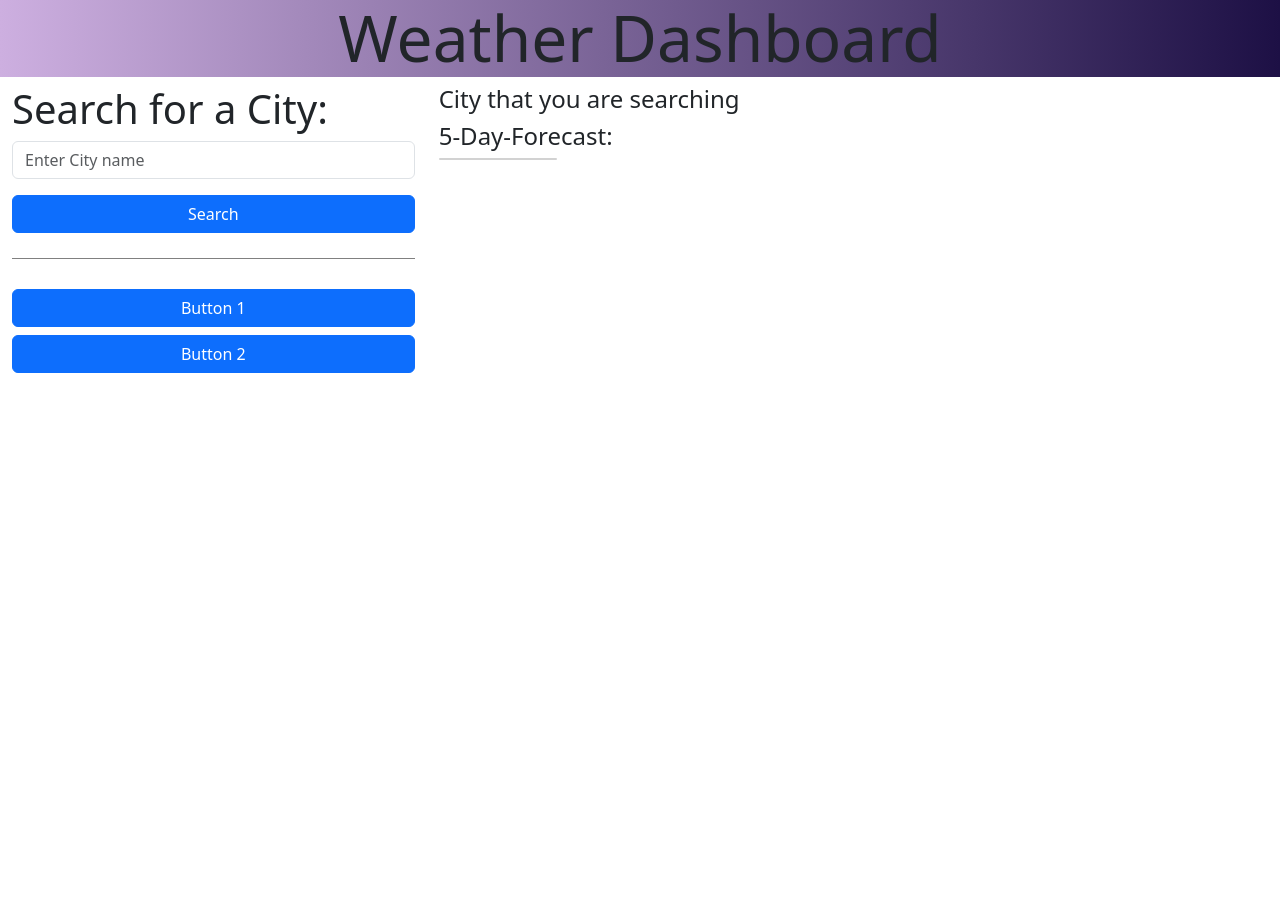
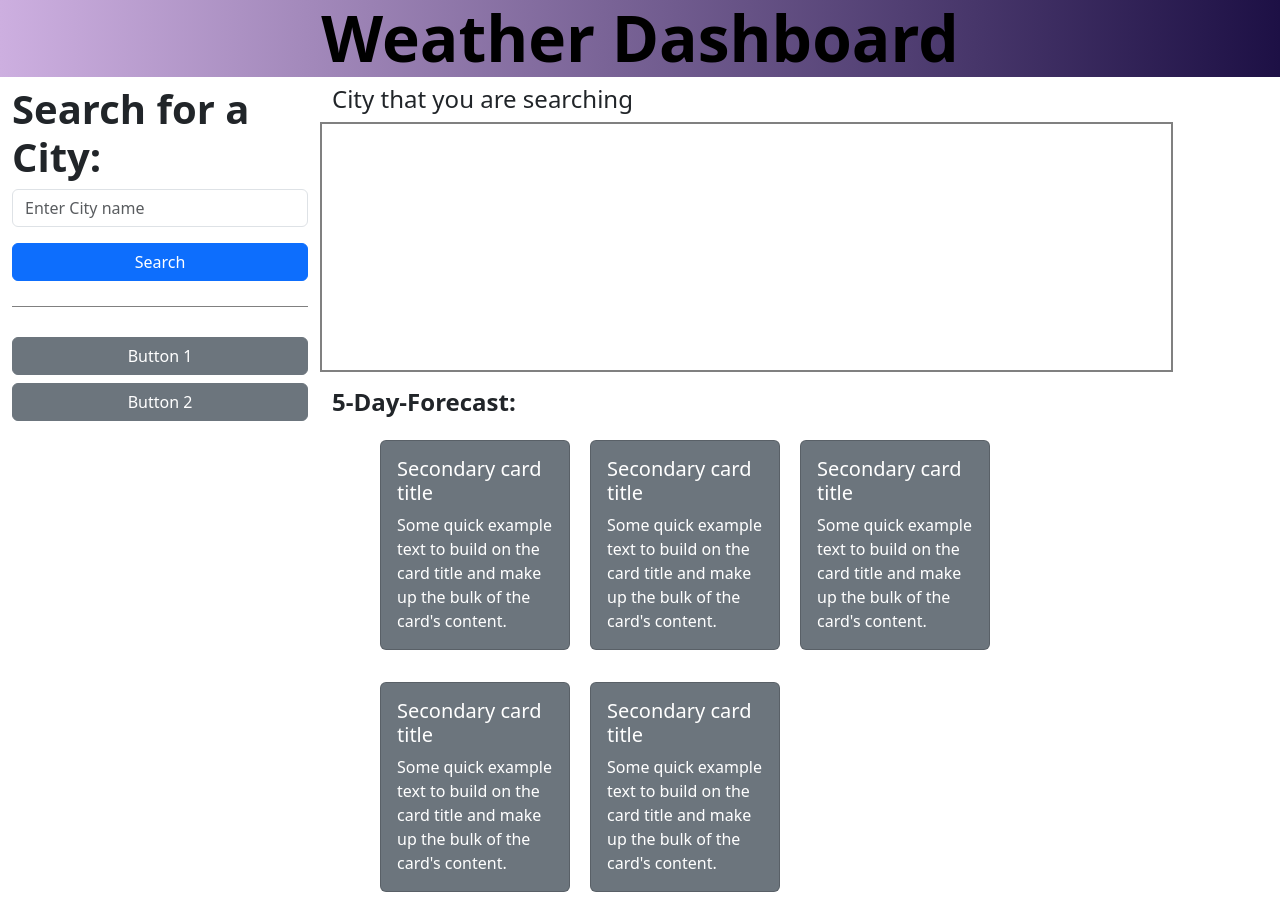
Before and after one commit to ChaseOstien/Weather-Dashboard, a plain HTML site: page index.html in a window 1280 px wide. Before the commit the page ends 800 px from the top, so only its background shows below. Drawn offline with nearby package versions, Linux system fonts and the light colour scheme.

Commit message:
Finished HTML structure and custom CSS.

```diff
--- a/assets/css/style.css
+++ b/assets/css/style.css
@@ -3,6 +3,11 @@
     width: 100%;
     margin-right: 0;
     margin-left: 0;
+}
+
+.display-3 {
+    font-weight: bold;
+    color: black;
 }
 
 #grad.container.text-center  {
@@ -17,3 +22,35 @@
 .btn.btn-primary {
     margin-bottom: 25px;
 }
+
+#current-day {
+    border: 2px solid grey;
+    height: 250px;
+}
+
+/*#Forecast {
+    border: 1px solid black;
+    height: 350px;
+}*/
+
+#card {
+    width: 190px;
+}
+
+.card-body {
+    margin-left: ;
+}
+
+.col-md-2 {
+    margin-left: 20px;
+    margin-top: 0px;
+    width: 190px;
+}
+
+.h4.mt-3 {
+    font-weight: bold;
+}
+
+.display-6.d-grid.gap-2 {
+    font-weight: bold;
+}
--- a/index.html
+++ b/index.html
@@ -26,7 +26,7 @@
         <div class="container-fluid">
             <div class="row">
                 <!-- Left column (1/3 of the screen) -->
-                <div class="col-md-4">
+                <div class="col-md-3">
                 <!-- Each button is in its own row -->
                 <div class="display-6 d-grid gap-2">Search for a City:
                 <input type="email" class="form-control mb-2" id="exampleInputEmail1" aria-describedby="emailHelp" placeholder="Enter City name">
@@ -35,38 +35,83 @@
                 <div class="row">
                     <div class="col-md-12 d-grid gap-2">
 
-                    <button class="btn btn-primary mb-2">Button 1</button>
+                    <button class="btn btn-secondary mb-2">Button 1</button>
                     </div>
                 </div>
                 <div class="row">
                     <div class="col-md-12 d-grid gap-2">
 
-                    <button class="btn btn-primary mb-2">Button 2</button>
+                    <button class="btn btn-secondary mb-2">Button 2</button>
                     </div>
                 </div>
                 <!-- Add more buttons dynamically here, each within a new row -->
                 </div>
 
-                <div class="col-md-8">
+                <div id="" class="col-md-8">
                     <div class="h4">City that you are searching</div>
-                    <div class="row">
+                    <div id="current-day"class="row">
                     <!-- Box taking up the full width -->
-                    <div class="col-md-12">
+                    <div id="" class="col-md-12">
                         <!-- Add content for the box here -->
                     </div>
                     </div>
-            <div class="h4">5-Day-Forecast:</div>
-            <div class="row">
+            <div  class="h4 mt-3">5-Day-Forecast:</div>
+            <div class="container-fluid">
+            <div id="Forecast" class="row">
                 <!-- Cards displaying weather information -->
 
                 <div class="col-md-2">
-                <div class="card">
-                    <!-- Add content for the card here -->
-                </div>
+                    <div id="card" class="card text-bg-secondary my-3 mx-3" style="max-width: 18rem;">
+                        <div class="card-body">
+                        <h5 class="card-title">Secondary card title</h5>
+                        <p class="card-text">Some quick example text to build on the card title and make up the bulk of the card's content.</p>
+                        </div>
                 </div>
                 <!-- Add more cards (up to 5) here, each within a col-md-2 -->
+
             </div>
+            <div class="col-md-2">
+                <div id="card" class="card text-bg-secondary my-3 mx-3" style="max-width: 18rem;">
+                    <div class="card-body">
+                    <h5 class="card-title">Secondary card title</h5>
+                    <p class="card-text">Some quick example text to build on the card title and make up the bulk of the card's content.</p>
+                    </div>
             </div>
+            <!-- Add more cards (up to 5) here, each within a col-md-2 -->
+
+        </div>
+        <div class="col-md-2">
+            <div id="card" class="card text-bg-secondary my-3 mx-3" style="max-width: 18rem;">
+                <div class="card-body">
+                <h5 class="card-title">Secondary card title</h5>
+                <p class="card-text">Some quick example text to build on the card title and make up the bulk of the card's content.</p>
+                </div>
+        </div>
+        <!-- Add more cards (up to 5) here, each within a col-md-2 -->
+
+    </div>
+    <div class="col-md-2">
+        <div id="card" class="card text-bg-secondary my-3 mx-3" style="max-width: 18rem;">
+            <div class="card-body">
+            <h5 class="card-title">Secondary card title</h5>
+            <p class="card-text">Some quick example text to build on the card title and make up the bulk of the card's content.</p>
+            </div>
+    </div>
+    <!-- Add more cards (up to 5) here, each within a col-md-2 -->
+
+</div>
+<div class="col-md-2">
+    <div id="card" class="card text-bg-secondary my-3 mx-3" >
+        <div class="card-body">
+        <h5 class="card-title">Secondary card title</h5>
+        <p class="card-text">Some quick example text to build on the card title and make up the bulk of the card's content.</p>
+        </div>
+</div>
+<!-- Add more cards (up to 5) here, each within a col-md-2 -->
+
+</div>
+            </div>
+        </div>
         </div>
     </div>
 
```
